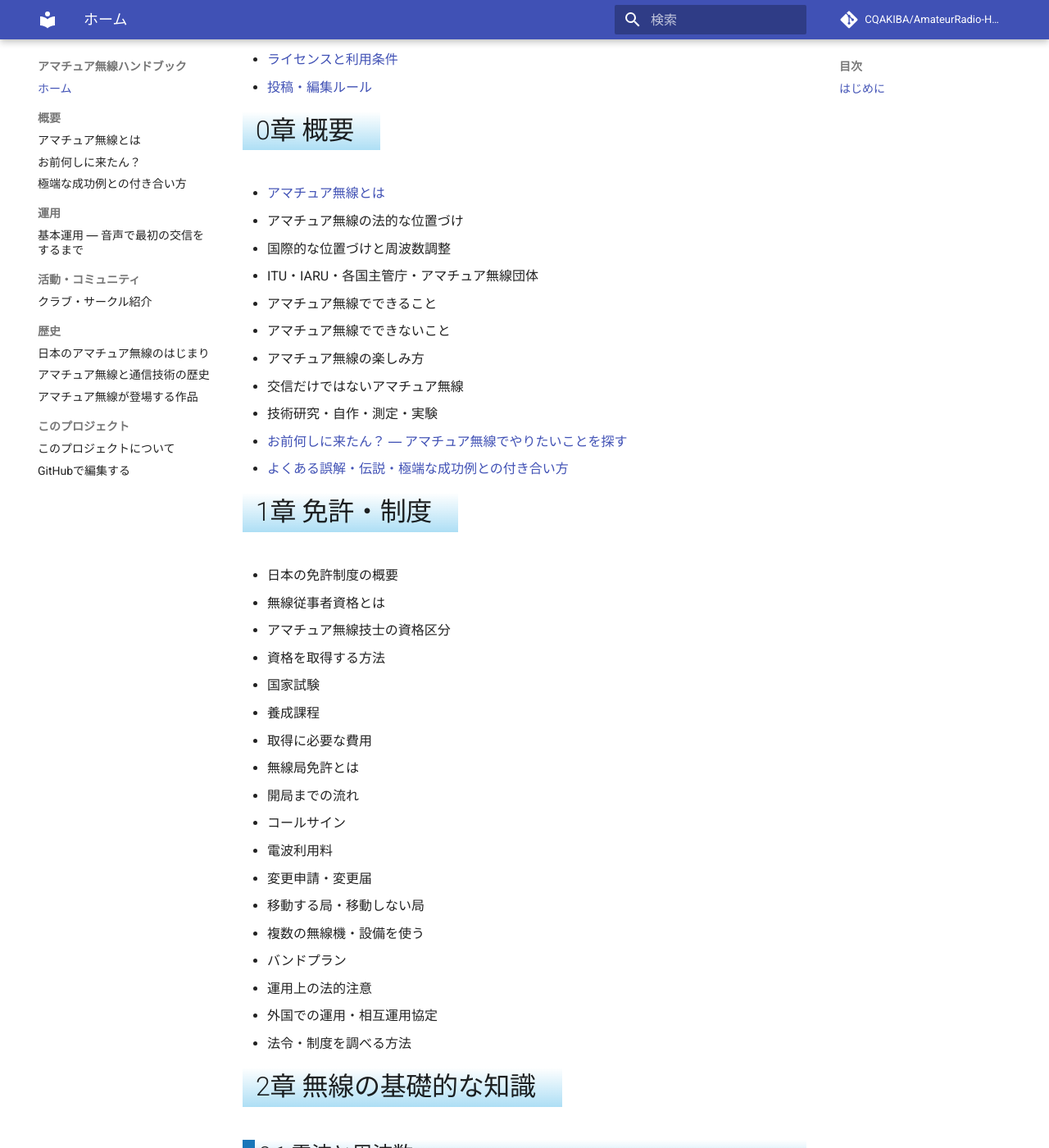
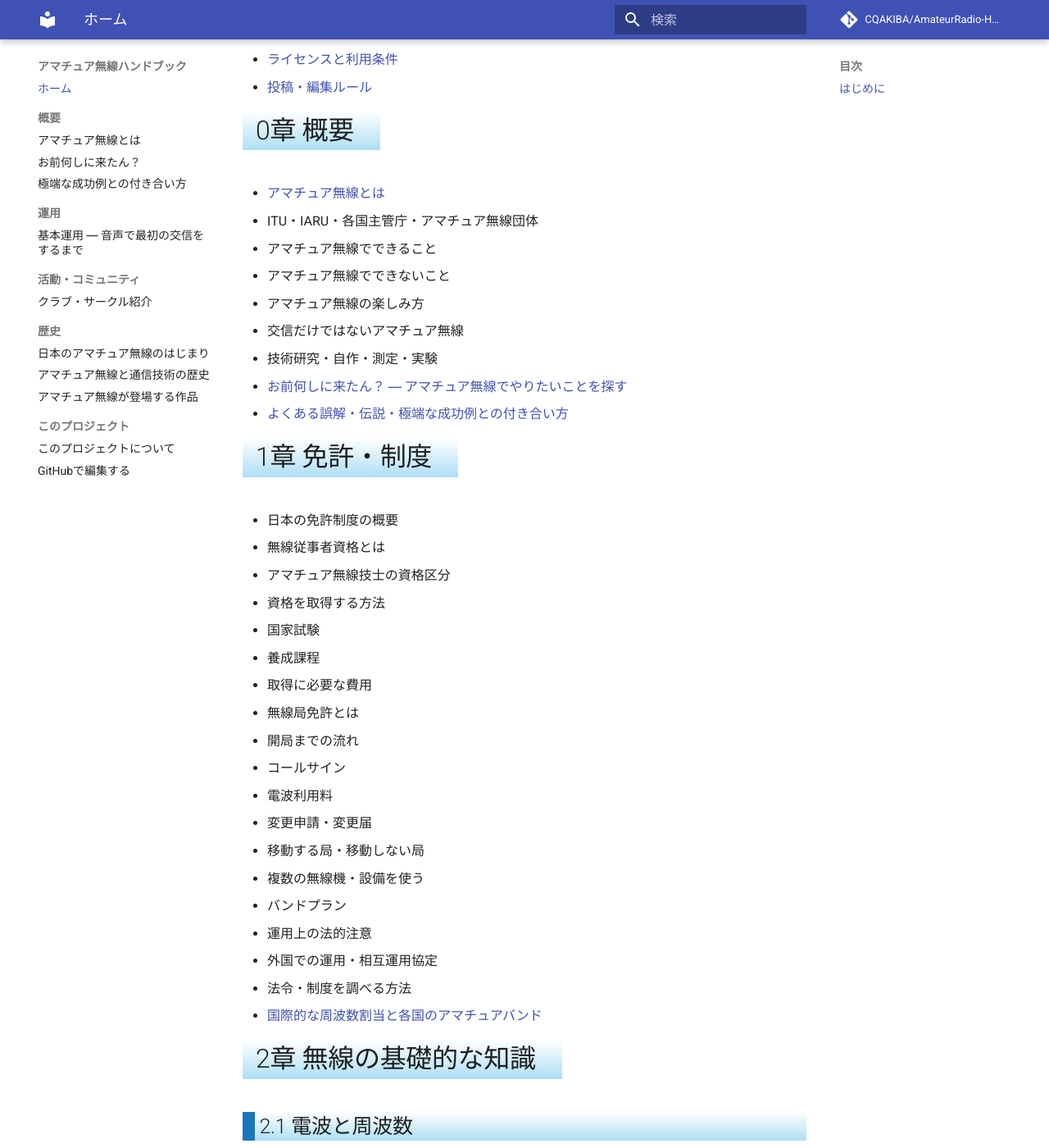
Before and after one commit to CQAKIBA/AmateurRadio-Handbook, an MkDocs documentation site: the page built from docs/index.md, in a window 1280 px wide and 1400 px high, scrolled down 527 px. Shown: the whole window at 82% size. Built offline with MkDocs 1.6.1 and Material for MkDocs 9.7.7, drawn with Linux system fonts in a browser that asks for light colours; comment, search, counter and statistics services are not loaded.

Commit message:
docs: consolidate introduction outline and link international allocations

```diff
--- a/docs/index.md
+++ b/docs/index.md
@@ -20,8 +20,6 @@
 # 0章 概要
 
 - [アマチュア無線とは](00_概要/アマチュア無線とは.md)
-- アマチュア無線の法的な位置づけ
-- 国際的な位置づけと周波数調整
 - ITU・IARU・各国主管庁・アマチュア無線団体
 - アマチュア無線でできること
 - アマチュア無線でできないこと
@@ -51,6 +49,7 @@
 - 運用上の法的注意
 - 外国での運用・相互運用協定
 - 法令・制度を調べる方法
+- [国際的な周波数割当と各国のアマチュアバンド](01_免許・制度/international-frequency-allocations.md)
 
 # 2章 無線の基礎的な知識
 
```
